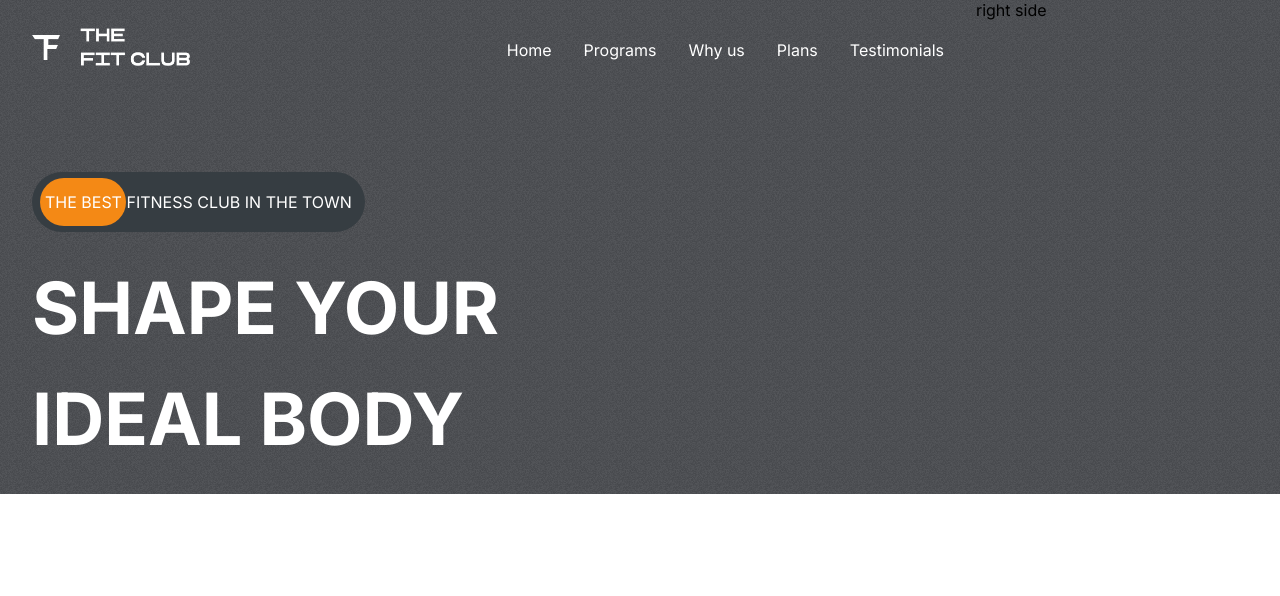
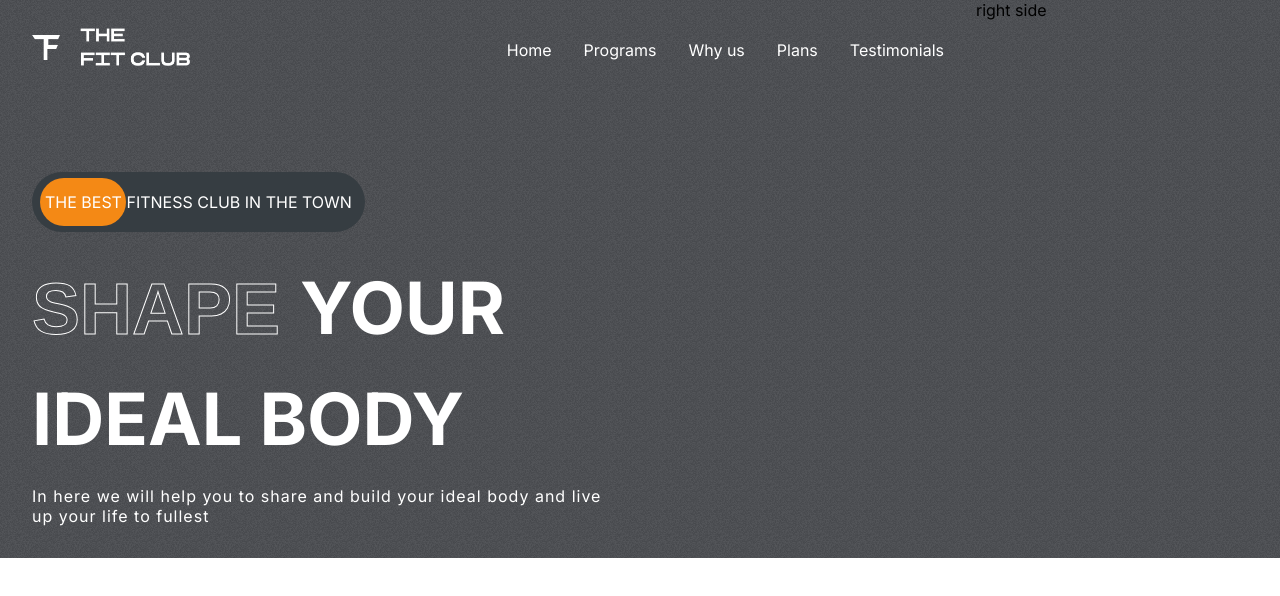
Before and after one commit to aatifali10/GYM-App, a React (Create React App) app: page / in a window 1280 px wide. Shown: the top 596 px of the page. Built offline with nearby package versions, Linux system fonts and the light colour scheme.

Commit message:
hero-text

```diff
--- a/src/App.css
+++ b/src/App.css
@@ -1,12 +1,12 @@
 /* make variables */
 :root {
-  --lightgray: #D9D9D9;
+  --lightgray: #d9d9d9;
   --gray: #9c9c9c;
   --orange: #f48915;
-  --darkGrey: #464D53;
+  --darkGrey: #464d53;
   --caloryCard: #656565;
   --planCard: linear-gradient(210.41deg, #fa5042 1.14%, #ffa739 100.75%);
-  --appColor:  #3c3f45;
+  --appColor: #3c3f45;
 }
 
 .App {
@@ -18,6 +18,12 @@
   gap: 6rem;
   overflow: hidden;
 }
-::-webkit-scrollbar{
+::-webkit-scrollbar {
   display: none;
 }
+.stroke-text {
+  color: transparent;
+  font-family: Arial, Helvetica, sans-serif;
+  -webkit-text-stroke-color: white;
+  -webkit-text-stroke-width: 1px;
+}
--- a/src/components/hero/Hero.js
+++ b/src/components/hero/Hero.js
@@ -15,11 +15,18 @@ const Hero = () => {
           {/* Hero text  */}
           <div className="hero-text">
             <div>
-              <span>Shape </span>
+              <span className="stroke-text">Shape </span>
               <span>Your</span>
             </div>
+
             <div>
               <span>Ideal body</span>
+            </div>
+            <div>
+              <span>
+                In here we will help you to share and build your ideal body and
+                live up your life to fullest
+              </span>
             </div>
           </div>
         </div>
--- a/src/components/hero/hero.css
+++ b/src/components/hero/hero.css
@@ -49,3 +49,10 @@
   color: white;
   text-overflow: inherit;
 }
+.hero-text div:nth-of-type(3) {
+  font-size: 1rem;
+  font-weight: 200;
+  text-transform: none;
+  letter-spacing: 1px;
+  width: 65%;
+}
```
